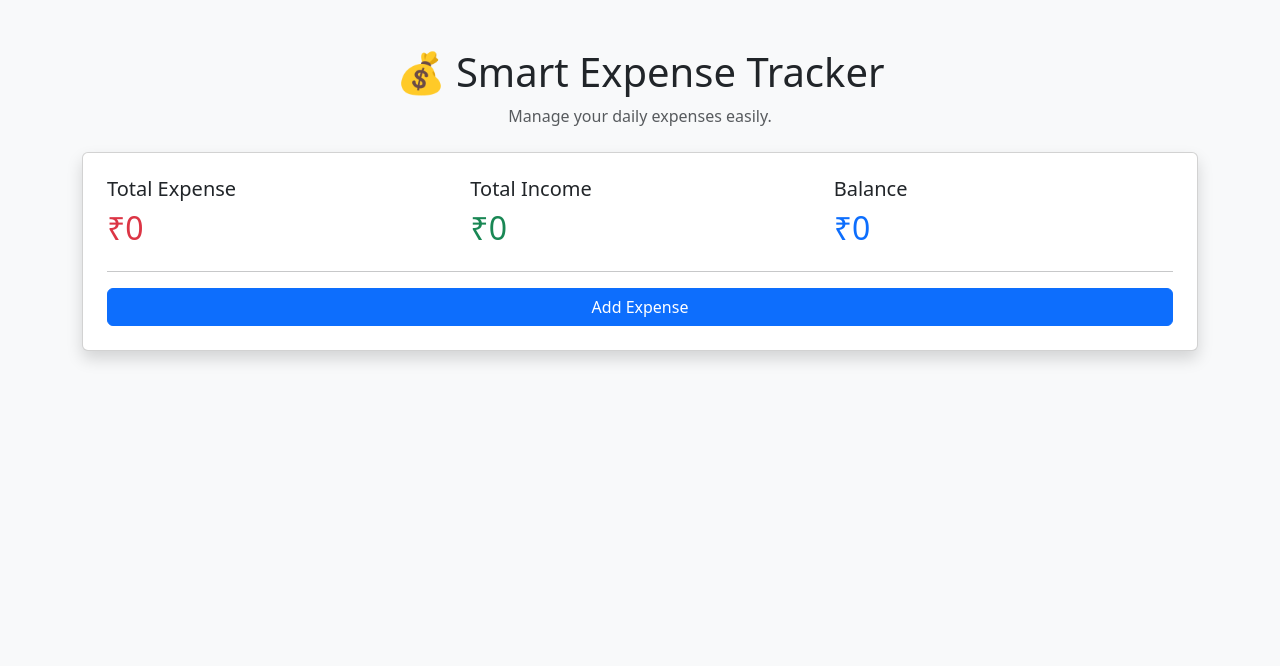
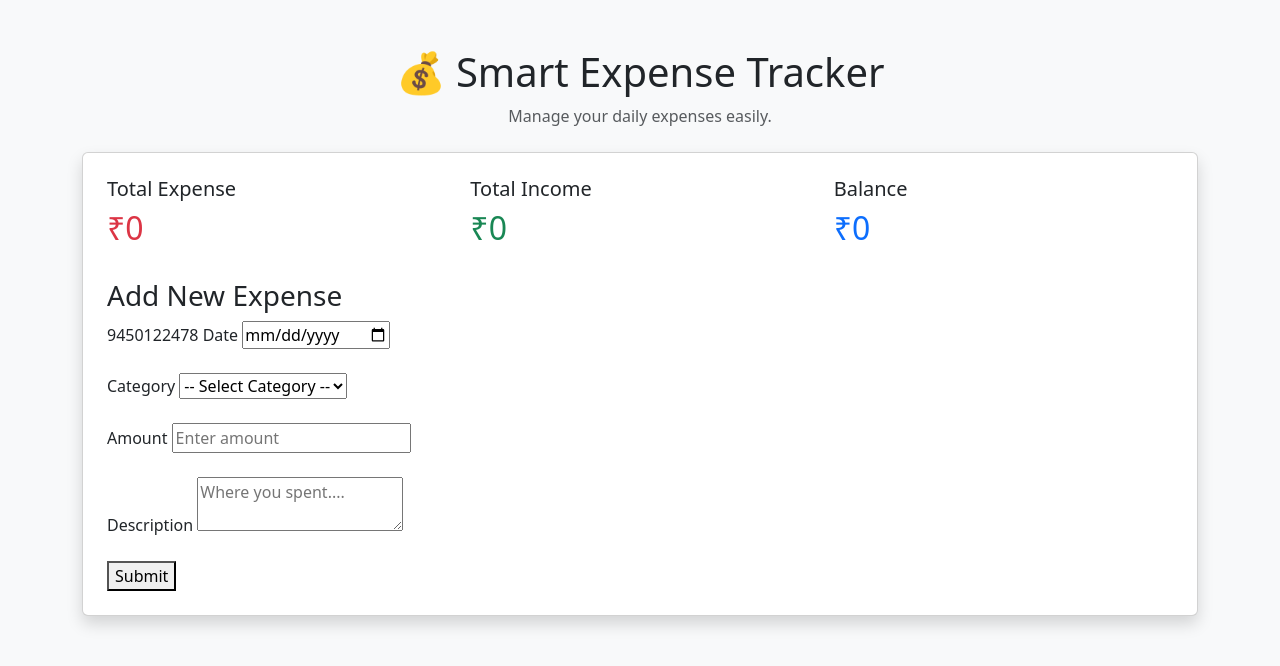
Before and after one commit to Sakshi2301-hue/Smart-Expense-Tracker-Pro, a Flask app: page / in a window 1280 px wide. Shown: the top 666 px of the page. Run offline with Flask 3, Linux system fonts and the light colour scheme.

Commit message:
Add Flask form submission and request handling

```diff
--- a/app.py
+++ b/app.py
@@ -1,4 +1,4 @@
-from flask import Flask, render_template
+from flask import Flask, render_template, request
 
 app = Flask(__name__)
 
@@ -17,6 +17,20 @@ def about():
 def contact():
     return "<h1>Contact Page</h1>"
 
+@app.route("/submit", methods=["POST"])
+def submit():
+    date = request.form["date"]
+    category = request.form["category"]
+    amount = float(request.form["amount"])
+    description = request.form["description"]
+
+    print(date)
+    print(category)
+    print(amount)
+    print(description)
+
+    return "Form Received!"
+
 
 if __name__ == "__main__":
     app.run(debug=True)
--- a/templates/index.html
+++ b/templates/index.html
@@ -3,54 +3,67 @@
 <head>
     <meta charset="UTF-8">
     <meta name="viewport" content="width=device-width, initial-scale=1.0">
-
     <title>Smart Expense Tracker</title>
-
-    <!-- Bootstrap CSS -->
     <link href="https://cdn.jsdelivr.net/npm/bootstrap@5.3.7/dist/css/bootstrap.min.css" rel="stylesheet">
-
-    <!-- Custom CSS -->
     <link rel="stylesheet" href="{{ url_for('static', filename='css/style.css') }}">
-
 </head>
 <body class="bg-light">
 
     <div class="container mt-5">
-
         <div class="text-center mb-4">
             <h1>💰 Smart Expense Tracker</h1>
             <p class="text-muted">Manage your daily expenses easily.</p>
         </div>
 
         <div class="card shadow p-4">
-
-        <div class="row">
-
+            <div class="row mb-4">
                 <div class="col-md-4">
                     <h5>Total Expense</h5>
                     <h2 class="text-danger">₹0</h2>
                 </div>
-
                 <div class="col-md-4">
                     <h5>Total Income</h5>
                     <h2 class="text-success">₹0</h2>
                 </div>
-
                 <div class="col-md-4">
                     <h5>Balance</h5>
                     <h2 class="text-primary">₹0</h2>
                 </div>
-
             </div>
 
-        <hr>
+           <h3>Add New Expense</h3>
+<form action="/submit" method="POST"> 9450122478
+    <label for="date">Date</label>
+    <input type="date" id="date" name="date" required>
 
-        <button class="btn btn-primary">
-            Add Expense
-        </button>
+    <br><br>
 
+    <label for="category">Category</label>
+    <select id="category" name="category" required>
+        <option value="" disabled selected>-- Select Category --</option>
+        <option value="food">Food & Dining</option>
+        <option value="transport">Transportation</option>
+        <option value="shopping">Shopping</option>
+        <option value="bills">Bills & Utilities</option>
+        <option value="entertainment">Entertainment</option>
+        <option value="others">Others</option>
+    </select>
+
+    <br><br>
+
+    <label for="amount">Amount</label>
+    <input type="number" id="amount" name="amount" placeholder="Enter amount" step="0.01" min="0" required>
+
+    <br><br>
+
+    <label for="description">Description</label>
+    <textarea id="description" name="description" placeholder="Where you spent...."></textarea>
+
+    <br><br>
+
+    <button type="submit">Submit</button>
+</form>
         </div>
-
     </div>
 
 </body>
```
Lines whose indentation alone changed are shown as unchanged.
